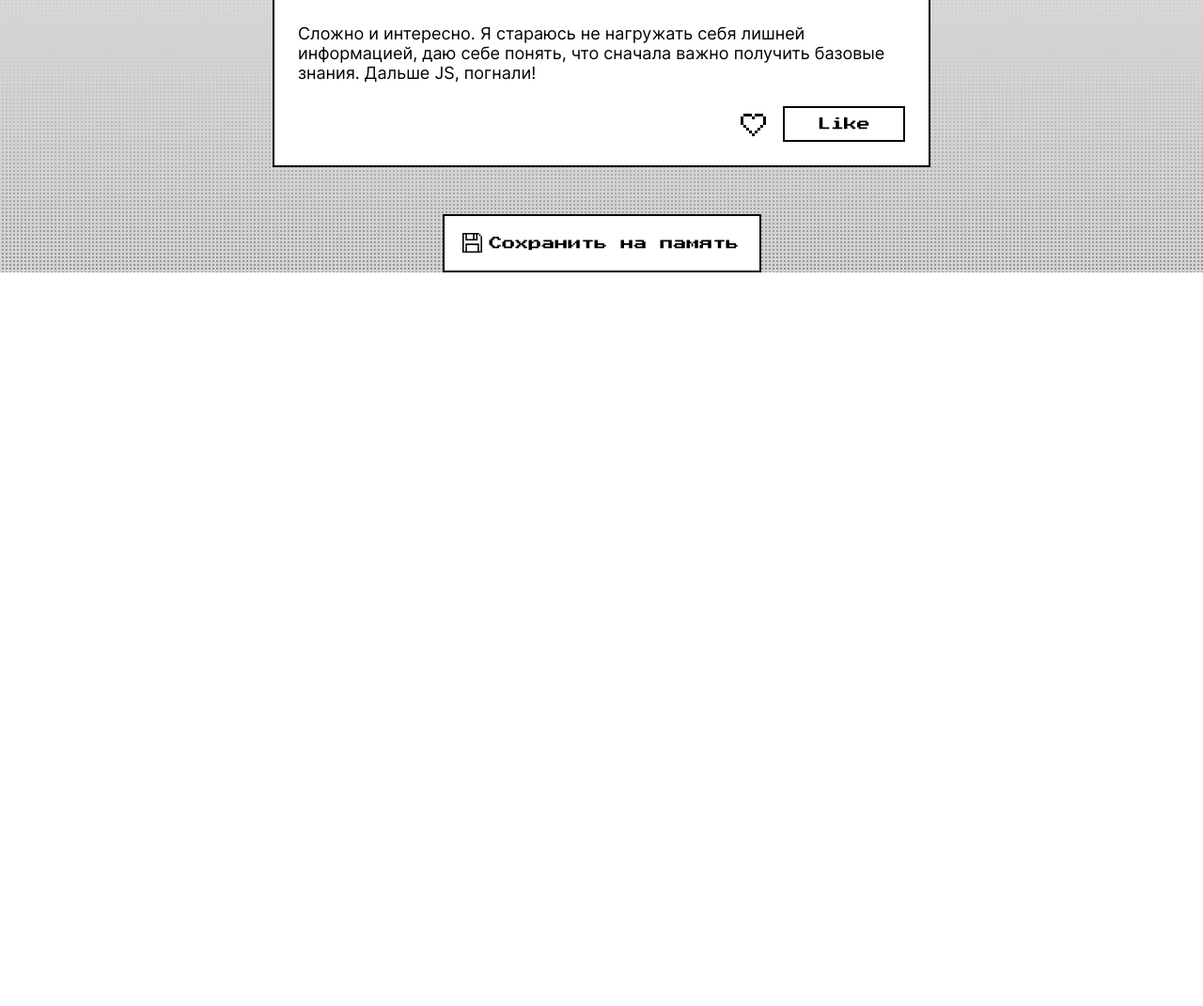
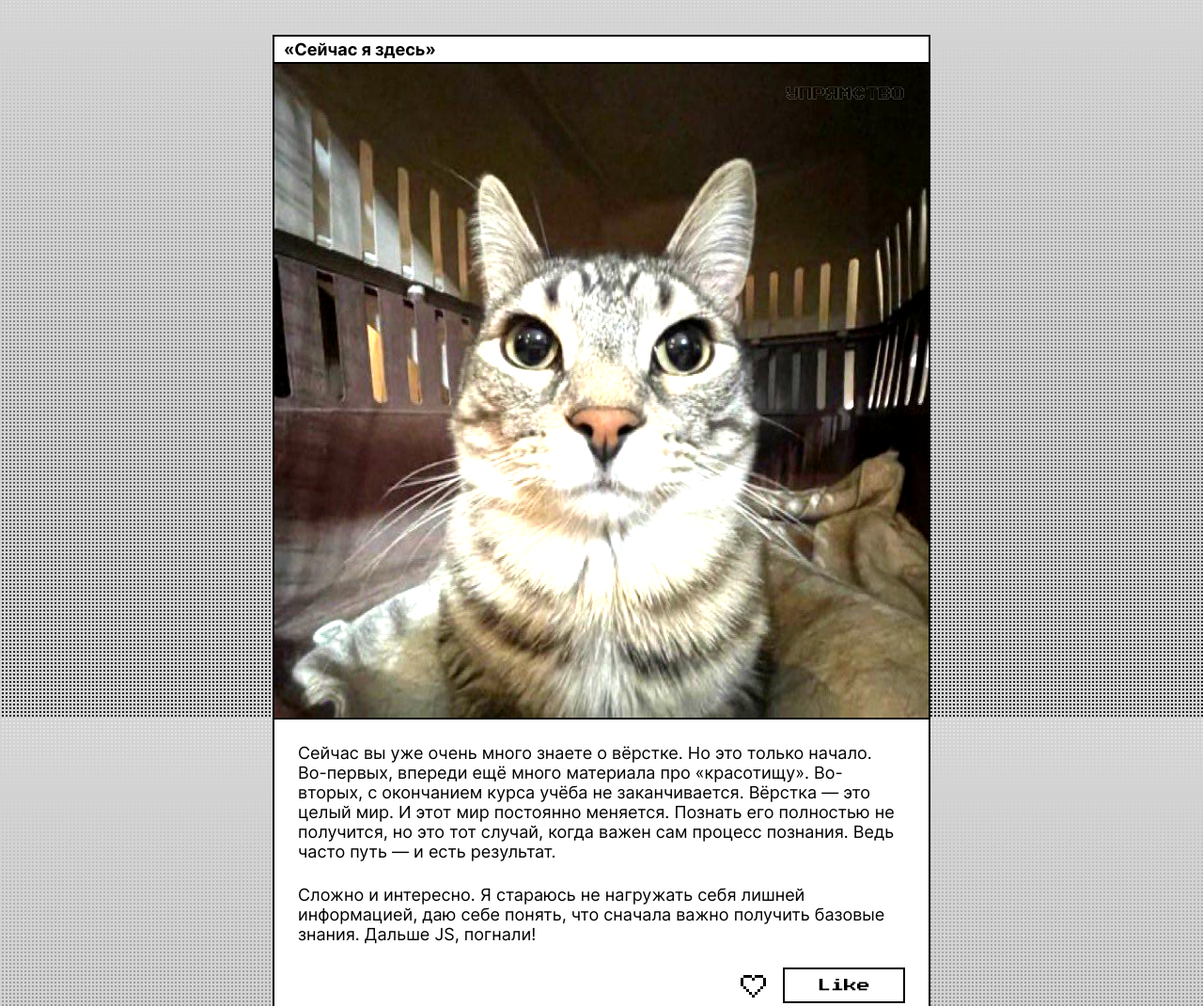
Before and after one commit to lizagolikovaa/zakrivayuschiy-teg-f, a website: page index.html in a window 1280 px wide. Shown: the part 8037-9108 px from the top of the page at 94% size. Before the commit the page ends 8327 px from the top, so only its background shows below. Drawn offline with Linux system fonts and the light colour scheme.

Commit message:
Minor fixes

```diff
--- a/styles/style.css
+++ b/styles/style.css
@@ -141,8 +141,8 @@
 .image {
   grid-column: 1 / 2;
   grid-row: 1 / 2;
-  inline-size: 100%;
-  block-size: 100%;
+  inline-size: 696px;
+  block-size: 696px;
 }
 
 .image-excitement {
@@ -363,6 +363,7 @@
   min-block-size: 55px;
   padding: 18.5px 21px 18.5px 19px;
   margin-block-start: 50px;
+  margin-block-end: 100px;
 }
 
 .icon__save {
@@ -423,6 +424,11 @@
     inline-size: 100%;
   }
 
+  .image {
+    inline-size: 371px;
+    block-size: 371px;
+  }
+
   .image__label {
     padding: 25px 13px 0 0;
   }
```
